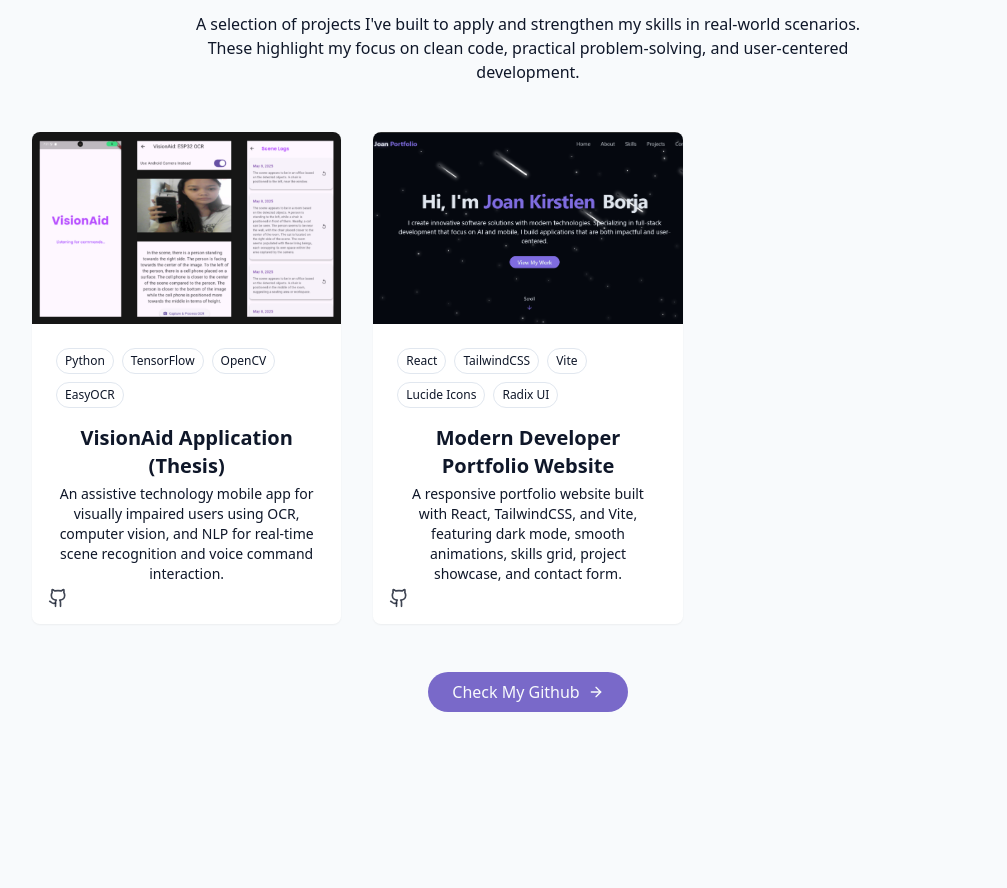
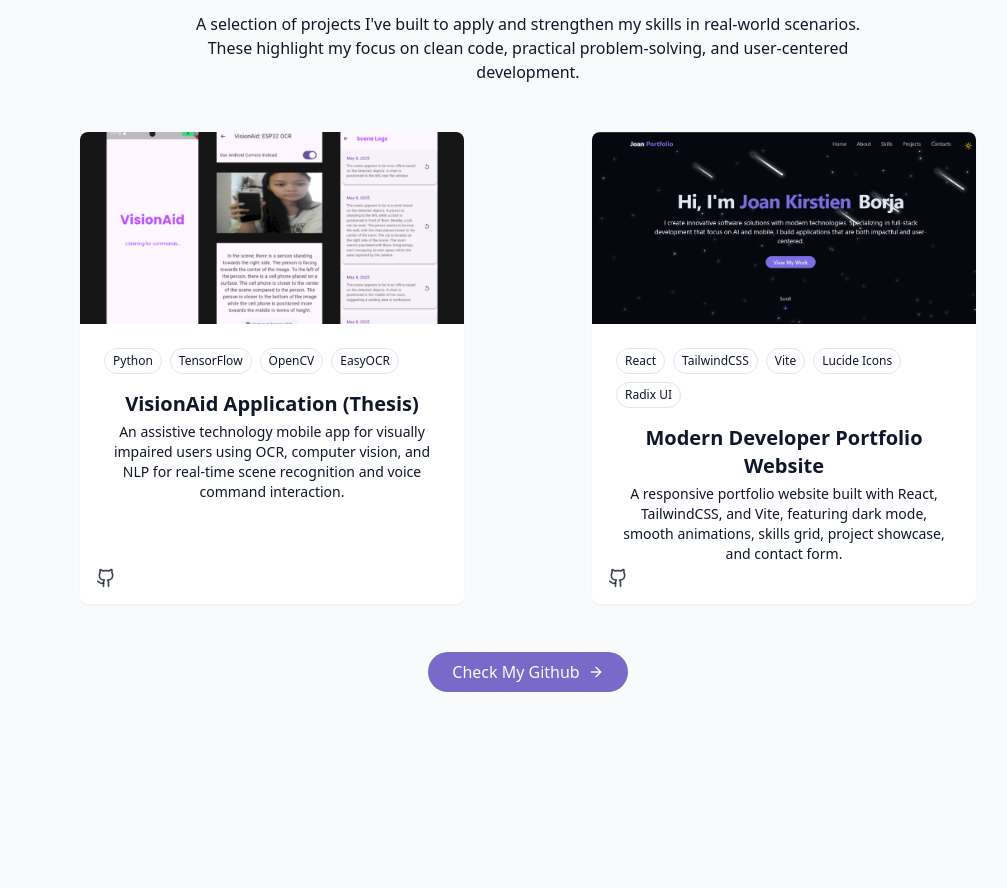
Before and after one commit to joanjowani/joandev-portfolio, a React (Vite) app: page / in a window 1280 px wide. Shown: the part 3022-3910 px from the top of the page, without its empty margins (128-1135 px from the left). Built offline with nearby package versions, Linux system fonts and the light colour scheme.

Commit message:
Fix image and CV paths for GitHub Pages

```diff
--- a/src/components/ProjectsSection.jsx
+++ b/src/components/ProjectsSection.jsx
@@ -10,9 +10,8 @@ const projects = [
     tags: ["Python", "TensorFlow", "OpenCV", "EasyOCR"],
     githubUrl: "https://github.com/joanjowani/visionaid.git",
   },
-
   {
-    id: 3,
+    id: 2,
     title: "Modern Developer Portfolio Website",
     description:
       "A responsive portfolio website built with React, TailwindCSS, and Vite, featuring dark mode, smooth animations, skills grid, project showcase, and contact form.",
@@ -36,11 +35,11 @@ export const ProjectsSection = () => {
           clean code, practical problem-solving, and user-centered development.
         </p>
 
-        <div className="grid grid-cols-1 md:grid-cols-2 lg:grid-cols-3 gap-8">
+        <div className="grid grid-cols-1 md:grid-cols-2 gap-8 justify-items-center">
           {projects.map((project, key) => (
                 <div
                 key={key}
-                className="group bg-card rounded-lg overflow-hidden shadow-xs card-hover relative"
+                className="group bg-card rounded-lg overflow-hidden shadow-xs card-hover relative max-w-sm w-full"
                 >
 
               <div className="h-48 overflow-hidden">
```
